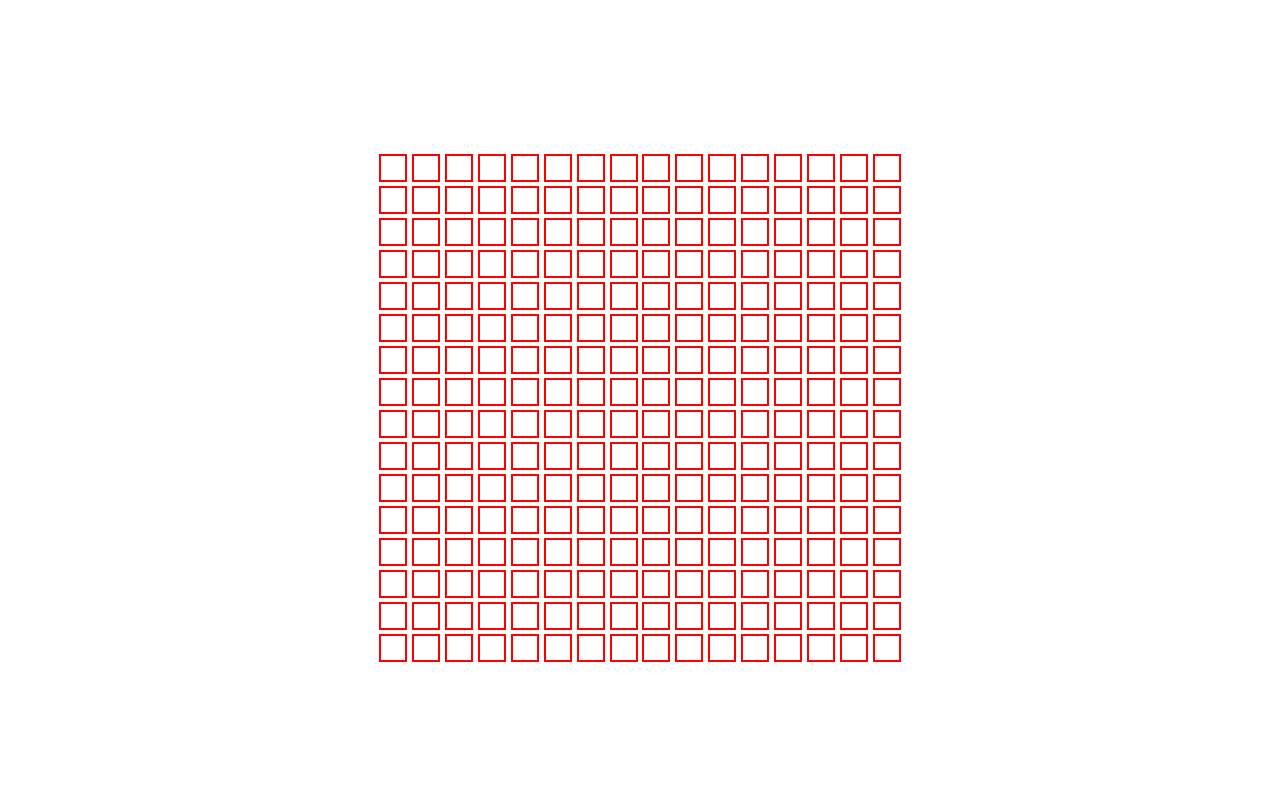
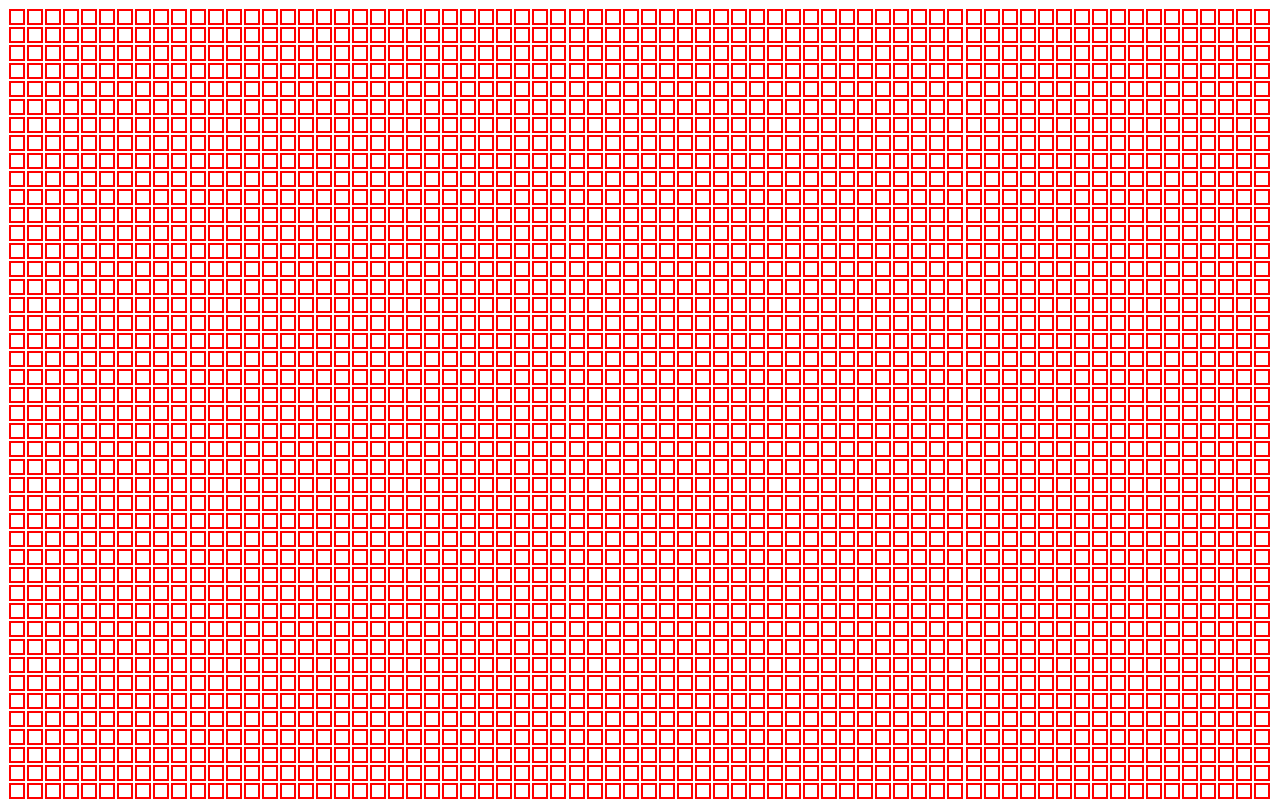
Before and after one commit to BananaWafflez/etch-a-sketch, a plain HTML site: page index.html in a window 1280 px wide. Shown: the top 800 px of the page. Drawn offline with Linux system fonts and the light colour scheme.

Commit message:
Altered square values to be more precise

```diff
--- a/external.js
+++ b/external.js
@@ -1,7 +1,7 @@
 const body = document.querySelector('body');
 const grid = document.querySelector('.grid');
-let size = 33;
-let numofsquare = 16;
+let size = 17.3;
+let numofsquare = 100;
 grid.style.cssText = `max-width: ${size * numofsquare}px`
 for(let i = 0; i < numofsquare; i++){
     for(let j = 0; j < numofsquare; j++){
--- a/style.css
+++ b/style.css
@@ -13,8 +13,8 @@ body{
 }
 .square{
     border: 2px;
-    padding: 12px;
+    padding: 6px;
     border-style: solid;
     border-color: red;
-    margin: 2px;
+    margin: 1px;
 }
```
